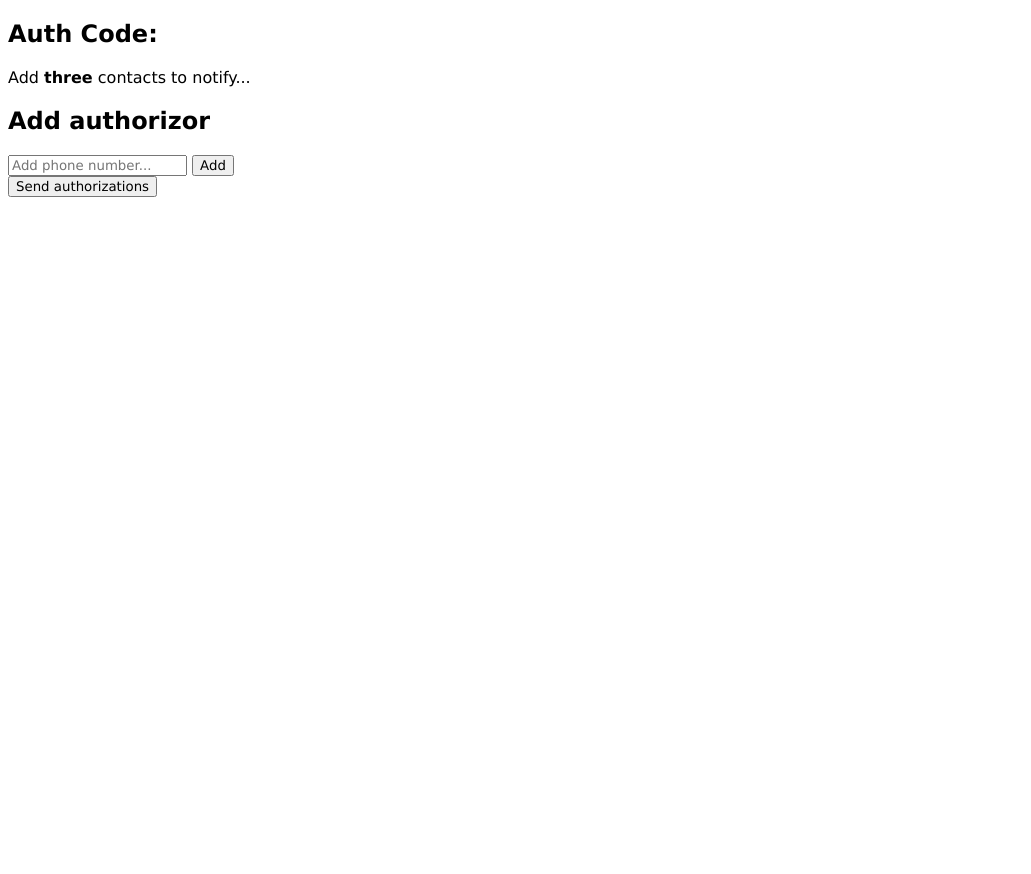
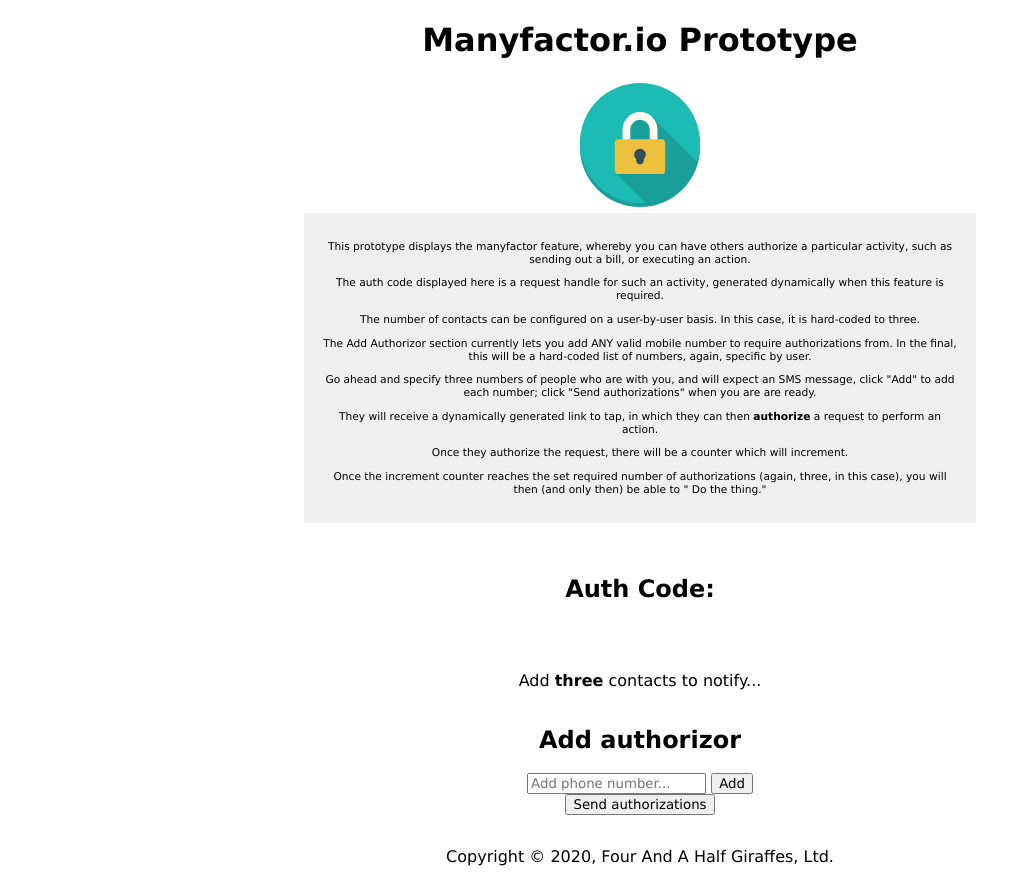
Before and after one commit to hotdang-ca/multifactor-alpha, a website: page html/index.html in a window 1280 px wide. Shown: the whole page, without its empty margins (0-1031 px from the left). Before the commit the page ends 800 px from the top, so only its background shows below. Drawn offline with nearby package versions, Linux system fonts and the light colour scheme; no server answers.

Commit message:
like lipstick on a pig...

```diff
--- a/html/index.html
+++ b/html/index.html
@@ -13,8 +13,22 @@
     let uuid;
     const socket = io();
   </script>
-  <body>
-    <div>
+  <body style="text-align: center;">
+    <h1>Manyfactor.io Prototype</h1>
+    <svg style="width: 8rem; height: auto" id="Icons" xmlns="http://www.w3.org/2000/svg" viewBox="0 0 66 66"><defs><style>.cls-1{fill:#189f99;}.cls-2{fill:#1cbbb4;}.cls-3{opacity:0.15;}.cls-4{fill:#fffcf2;}.cls-5{fill:#edc03d;}.cls-6{fill:#344e5f;}</style></defs><title>lock</title><g id="Lock"><g id="Circle_Shadow" data-name="Circle Shadow"><circle class="cls-1" cx="33" cy="34" r="31"/></g><g id="Circle"><circle class="cls-2" cx="33" cy="32" r="31"/></g><path id="Long_Shadow" data-name="Long Shadow" class="cls-3" d="M62.44,41.71,39.36,18.63,37.7,20.14l-5.89-2.2-5.91,5.16V34.5L20.58,47.4,36,62.85A31,31,0,0,0,62.44,41.71Z"/><g id="Top"><path class="cls-4" d="M33,16a9,9,0,0,0-9,9V39a9,9,0,0,0,18,0V25A9,9,0,0,0,33,16Zm5,23a5,5,0,0,1-10,0V25a5,5,0,0,1,10,0Z"/></g><g id="Bottom"><rect class="cls-5" x="20" y="30" width="26" height="18" rx="2" ry="2"/></g><g id="Holes"><path class="cls-6" d="M36,38a3,3,0,1,0-4.87,2.32,2,2,0,1,0,3.75,0A3,3,0,0,0,36,38Z"/></g></g></svg>
+<!--
+    <img src="./img/lock.svg" style="width: 86px; height: auto;" srcset="equilateral.svg" alt="Temp Logo" /> -->
+    <div style="font-size: 8pt; padding: 16px; background-color: #efefef; border-color: #0a0a0a; margin: 0 auto; width: 50vw">
+      <p>This prototype displays the manyfactor feature, whereby you can have others authorize a particular activity, such as sending out a bill, or executing an action.</p>
+      <p>The auth code displayed here is a request handle for such an activity, generated dynamically when this feature is required.</p>
+      <p>The number of contacts can be configured on a user-by-user basis. In this case, it is hard-coded to three.</p>
+      <p>The Add Authorizor section currently lets you add ANY valid mobile number to require authorizations from. In the final, this will be a hard-coded list of numbers, again, specific by user.</p>
+      <p>Go ahead and specify three numbers of people who are with you, and will expect an SMS message, click &quot;Add&quot; to add each number; click &quot;Send authorizations&quot; when you are are ready.</p>
+      <p>They will receive a dynamically generated link to tap, in which they can then <strong>authorize</strong> a request to perform an action.</p>
+      <p>Once they authorize the request, there will be a counter which will increment.</p>
+      <p>Once the increment counter reaches the set required number of authorizations (again, three, in this case), you will then (and only then) be able to &quot; Do the thing.&quot;</p>
+    </div>
+    <div style="display: flex; flex-direction: column; align-items: center;">
       <p>
         <h2>Auth Code:</h2>
         <strong id="authUuid"></strong>
@@ -43,6 +57,9 @@
       </p>
     </div>
 
+    <div>
+      Copyright &copy; 2020, Four And A Half Giraffes, Ltd.
+    </div>
     <script>
       const sendAuthsButton = document.getElementById('requestAuths');
       sendAuthsButton.addEventListener('click', () => {
```
Also changed, not shown: html/redirect.html (+19 -5 lines), html/img/lock.svg (added).
